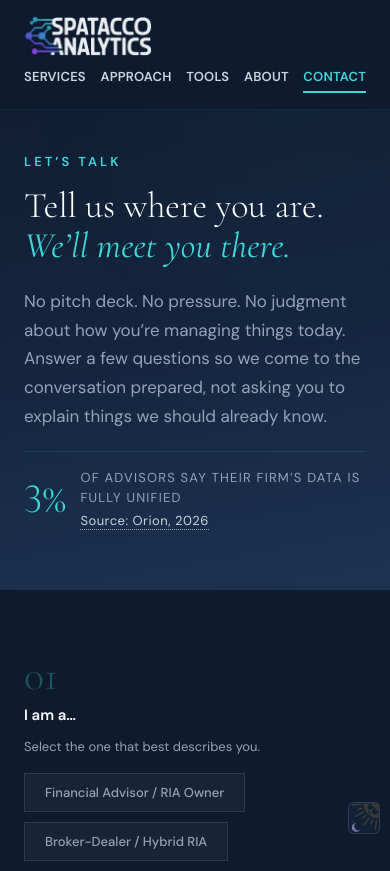
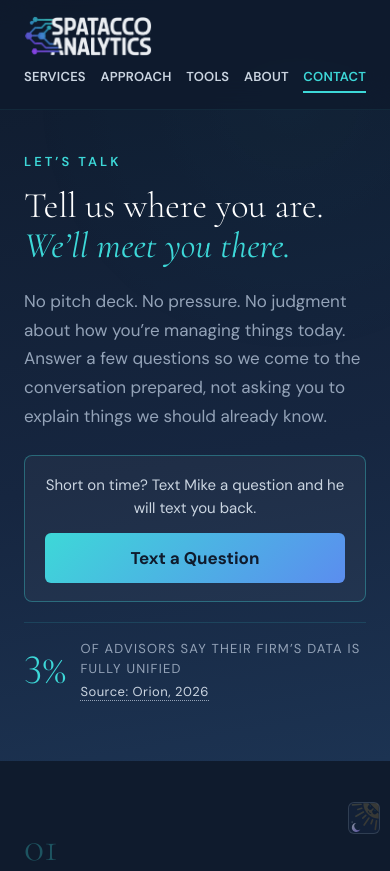
Before and after one commit to MJSpatacco715/spataccoanalytics-site, a PHP site: page /contact/ in a window 390 px wide. Shown: the top 871 px of the page. Run offline with PHP 8.4, Linux system fonts and the light colour scheme.

Commit message:
Text a Question on the card page and the Contact page (#84)
The card page gets Text a Question second, under LinkedIn. It opens the
visitor's texting app to 484 278 1697 with a starter line, and each
press is counted. The Contact page shows the same in its opening on a
phone, and the note under the form reads Call or text.


Claude-Session: https://claude.ai/code/session_01P4Pp9btQCNpqDppy7gFA5F

Co-authored-by: Claude <noreply@anthropic.com>

```diff
--- a/site/contact/index.html
+++ b/site/contact/index.html
@@ -61,6 +61,10 @@
 .thank-you h2{font-family:'Cormorant Garamond',serif;font-size:2.25rem;font-weight:400;color:var(--white);margin-bottom:1rem}
 .thank-you p{font-size:1rem;color:var(--text-light);line-height:1.7}
 
+.text-first{display:none}
+@media(max-width:700px){.text-first{display:block;margin:1.5rem 0 0;padding:1.125rem 1.25rem;border:1px solid rgba(var(--cy),0.35);border-radius:0.5rem;background:rgba(var(--lift),0.04);text-align:center}
+.text-first p{font-size:0.9375rem;line-height:1.5;color:var(--g2);margin:0 0 0.875rem}
+.text-first a{display:block;padding:0.875rem 1rem;border-radius:0.375rem;background:linear-gradient(135deg,var(--cyan),var(--blue));color:var(--navy);font-weight:700;font-size:1.0625rem;text-decoration:none}}
 .form-note{font-size:max(0.75rem,var(--tfloor,0px));color:var(--text-light);margin-top:1.5rem;line-height:1.6;text-align:center}
 .form-error{font-size:0.875rem;color:#FFB4A8;margin:1.25rem auto 0;line-height:1.6;text-align:center;max-width:32.5rem}
 .form-submit[disabled]{opacity:.6;cursor:default;transform:none;box-shadow:none}
@@ -89,6 +93,11 @@
     <h1>Tell us where you are. <em>We&rsquo;ll meet you there.</em></h1>
     <p class="page-hero-sub">No pitch deck. No pressure. No judgment about how you&rsquo;re managing things today. Answer a few questions so we come to the conversation prepared, not asking you to explain things we should already know.</p>
     <p class="page-hero-sub" id="about-note" hidden style="margin-top:0.875rem;color:var(--cyan)"></p>
+    <!-- on a phone the quickest way comes first (the owner, 2026-11-28: "that's where people communicate these days") -->
+    <div class="text-first">
+      <p>Short on time? Text Mike a question and he will text you back.</p>
+      <a href="sms:+14842781697?&amp;body=Hi%20Mike%2C%20I%20have%20a%20question%3A%20">Text a Question</a>
+    </div>
     <div class="hero-stat sa-cite" tabindex="0"><div class="stat-num">3%</div><div class="stat-label">of advisors say their firm&rsquo;s data is fully unified</div><span class="sa-cite-src">Source: Orion, 2026</span><span class="sa-cite-card" role="note"><strong>Only 3% of advisors said their firm&rsquo;s data is fully unified and flows freely across its systems.</strong>Another 60% said it is mostly unified but still takes manual steps.<span>Orion Advisor Wealthtech Survey, February 2026: 571 advisors, surveyed in December 2025. Orion sells technology to advisors.</span><a href="https://www.businesswire.com/news/home/20260225383902/en/Orion-Reveals-Advisor-Wealthtech-Survey-Insights-at-Ascent-Conference" target="_blank" rel="noopener">Read Orion&rsquo;s release</a></span></div>
   </div>
 </section>
@@ -198,7 +207,7 @@
         <button class="form-submit" id="form-send" onclick="submitForm()">Send It Over</button>
         <div class="form-error" id="form-error" role="alert" hidden></div>
         <div class="form-note">We&rsquo;ll respond within one business day. Your information stays between us.</div>
-        <div class="form-note">Prefer to talk? Call <a href="tel:+14842781697" style="color:inherit;text-decoration:underline;text-underline-offset:0.1875rem">484 278 1697</a>.</div>
+        <div class="form-note">Prefer to talk? <a href="tel:+14842781697" style="color:inherit;text-decoration:underline;text-underline-offset:0.1875rem">Call</a> or <a href="sms:+14842781697?&amp;body=Hi%20Mike%2C%20I%20have%20a%20question%3A%20" style="color:inherit;text-decoration:underline;text-underline-offset:0.1875rem">text</a> 484 278 1697.</div>
       </div>
 
     </div>
--- a/site/lib/qr.php
+++ b/site/lib/qr.php
@@ -12,7 +12,7 @@
  */
 declare(strict_types=1);
 
-const QR_EVENTS = ['scan', 'linkedin', 'vcard', 'book', 'email', 'scorer', 'tools', 'lines', 'resume', 'alltools'];
+const QR_EVENTS = ['scan', 'linkedin', 'vcard', 'book', 'email', 'scorer', 'text', 'tools', 'lines', 'resume', 'alltools'];
 const QR_FILE = 'qr-events.jsonl';
 const QR_PER_HOUR = 120;   // from one address: a card passed round a table is a dozen, not hundreds
 
```
Also changed, not shown: CLAUDE.md (+12 -2 lines), site/C/index.php (+4 -3 lines), 2 other files.
